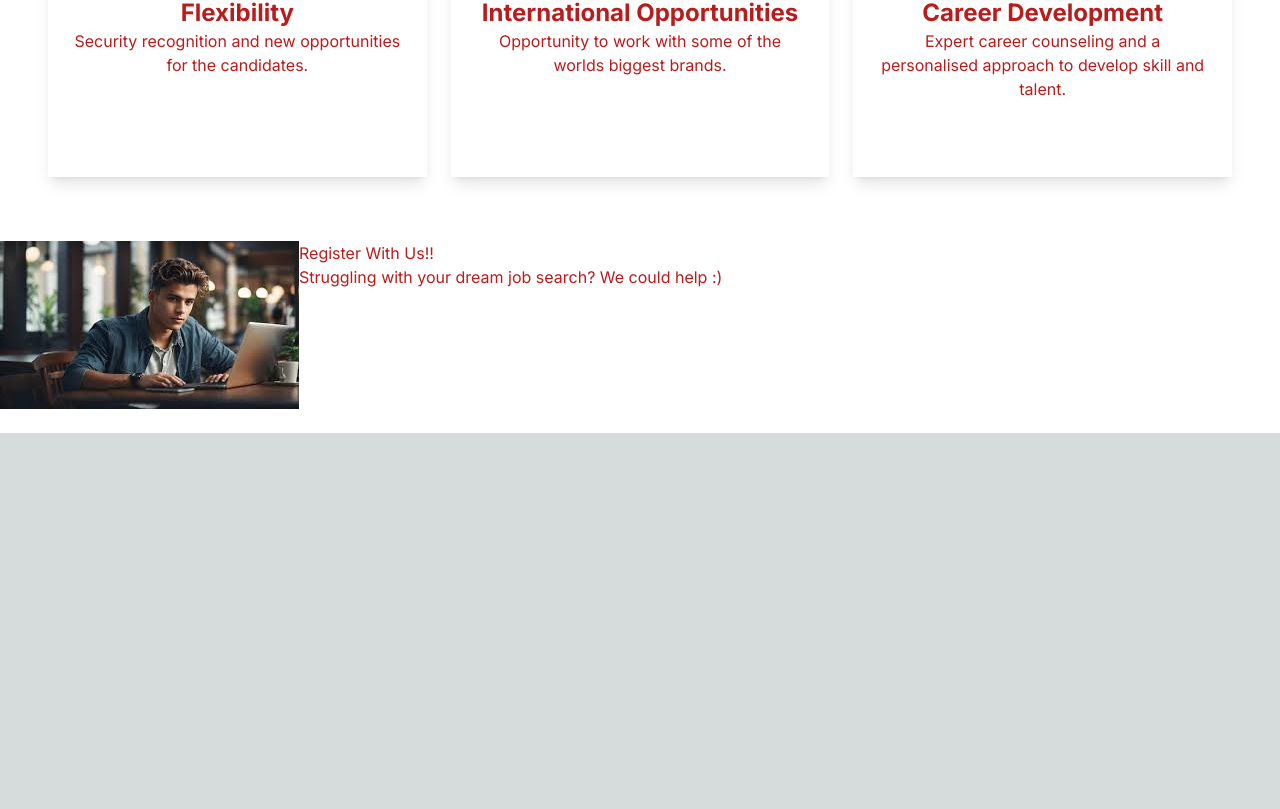
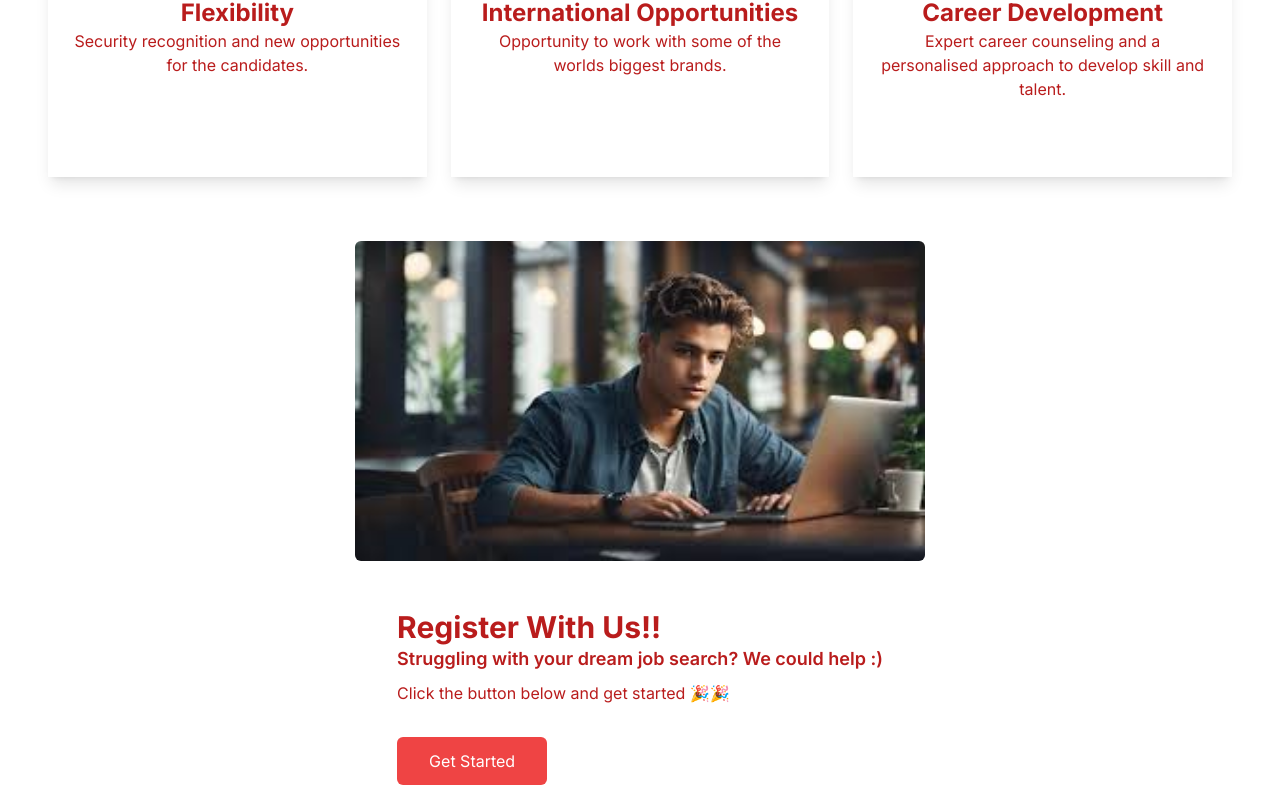
Before and after one commit to Yuvraj883/rpo, a Next.js app: page / in a window 1280 px wide. Shown: the part 1091-1900 px from the top of the page. Before the commit the page ends 1524 px from the top, so only its background shows below. Built offline with nearby package versions, Linux system fonts and the light colour scheme.

Commit message:
Created RegisterWithUs section

```diff
--- a/components/RegisterWithUs.jsx
+++ b/components/RegisterWithUs.jsx
@@ -1,11 +1,19 @@
 const RegisterWithUs = ()=>{
   return(
     <>
-        <div className="flex bg-white py-6 text-red-700">
-          <img src='/register.jpg' alt='Register with us'/>
+        <div className="md:flex flex-col md:px-12 gap-12 items-center justify-center bg-white py-6 text-red-700">
+          <img src='/register.jpg'
+          className="h-80 w-auto rounded-md"
+          alt='Register with us'/>
           <section >
-            <h1>Register With Us!!</h1>
-            <p>Struggling with your dream job search? We could help :{')'}</p>
+            <h1 className="font-bold text-3xl">Register With Us!!</h1>
+            <p className="font-semibold text-lg mb-2">Struggling with your dream job search? We could help :{')'} <br/>
+
+            </p>
+            <ul>
+              <li>Click the button below and get started 🎉🎉</li>
+            </ul>
+            <button className="text-white hover:font-semibold mt-8 bg-red-500 px-8 py-3 rounded-md">Get Started </button>
           </section>
         </div>
     </>
```
